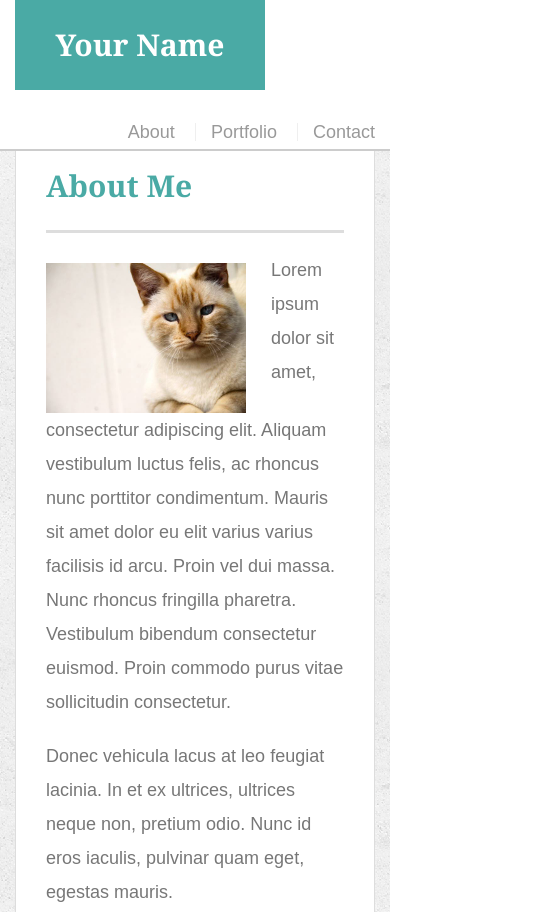
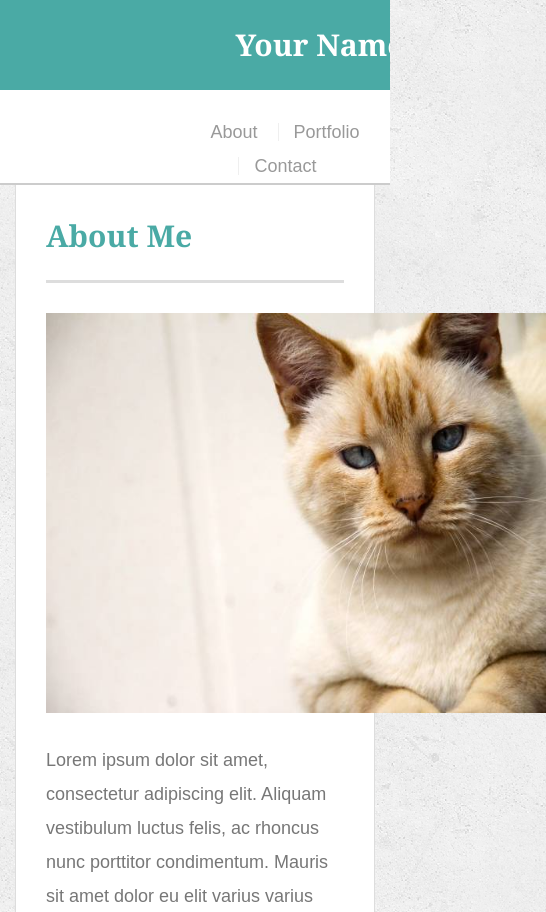
Before and after one commit to LTaborda32/Responsive-Portfolio, a plain HTML site: page index.html in a window 390 px wide. Shown: the top 912 px of the page, 546 px wide, since content can reach past the window. Drawn offline with nearby package versions, Linux system fonts and the light colour scheme.

Commit message:
initial changes

```diff
--- a/assets/css/style.css
+++ b/assets/css/style.css
@@ -215,3 +215,30 @@ input[type=submit] {
   background: #4aaaa5;
   border: 0 none;
 }
+
+@media(max-width:640px){
+  nav{
+    float: left;
+    text-align: center;
+    margin-left: 150px;
+  }
+
+  #logo{
+    width: 640px;
+    margin-left: -15px;
+  }
+
+  .auth-image{
+    width: 500px;
+    height: 400px;
+    margin-bottom: 30px;
+  }
+
+  .main-section{
+    margin-top: 50px;
+  }
+
+
+
+
+}
--- a/index.html
+++ b/index.html
@@ -4,6 +4,7 @@
 <head>
   <meta charset="UTF-8">
   <title>About | Your Name</title>
+  <meta name="viewport" content="width=device-width, initial-scale=1.0">
   <link rel="stylesheet" href="https://stackpath.bootstrapcdn.com/bootstrap/4.3.1/css/bootstrap.min.css" integrity="sha384-ggOyR0iXCbMQv3Xipma34MD+dH/1fQ784/j6cY/iJTQUOhcWr7x9JvoRxT2MZw1T" crossorigin="anonymous">
   <link rel="stylesheet" type="text/css" href="assets/css/style.css">
 </head>
```
Also changed, not shown: contact.html (+2 -0 lines), portfolio.html (+2 -0 lines).
